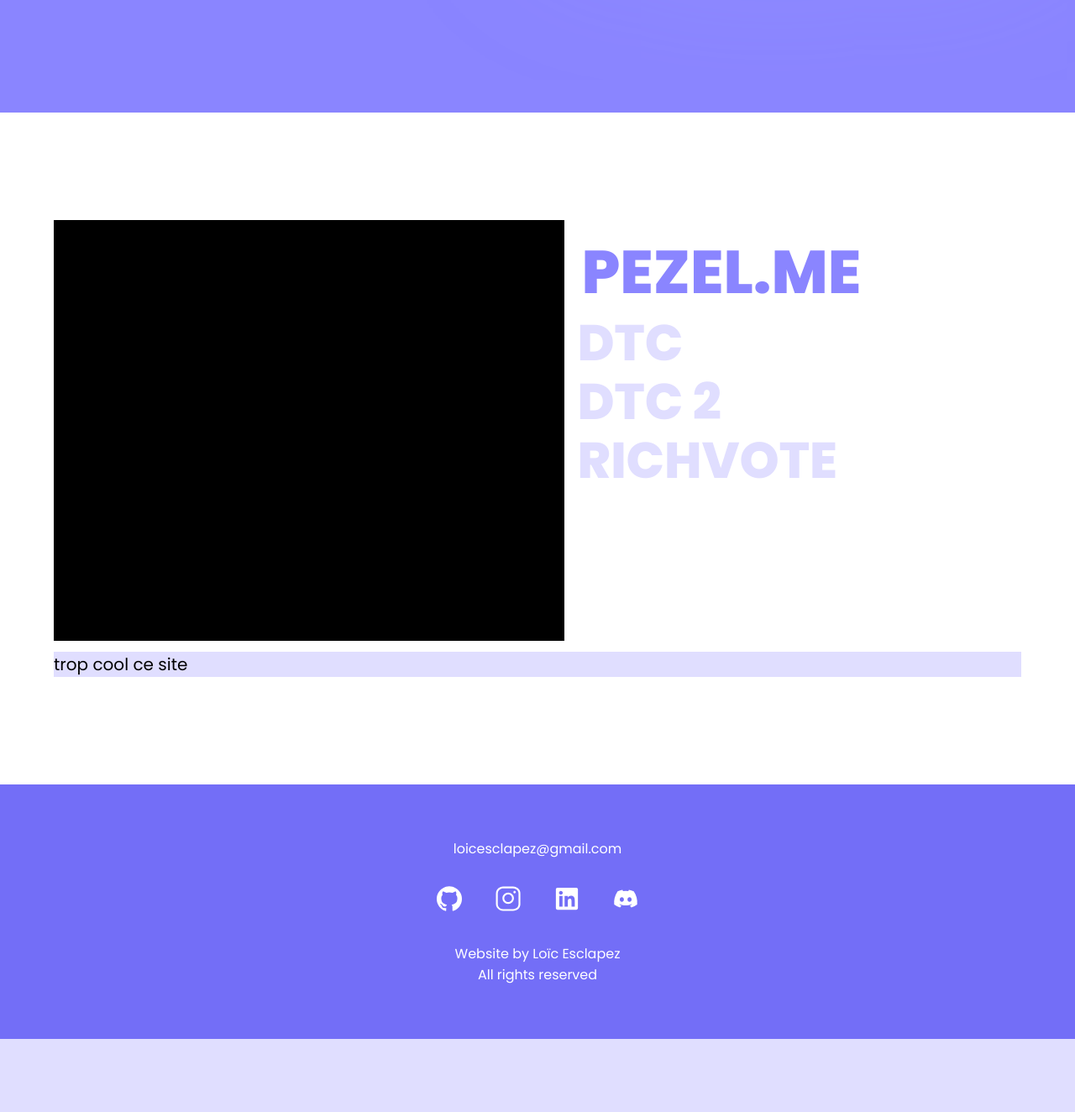
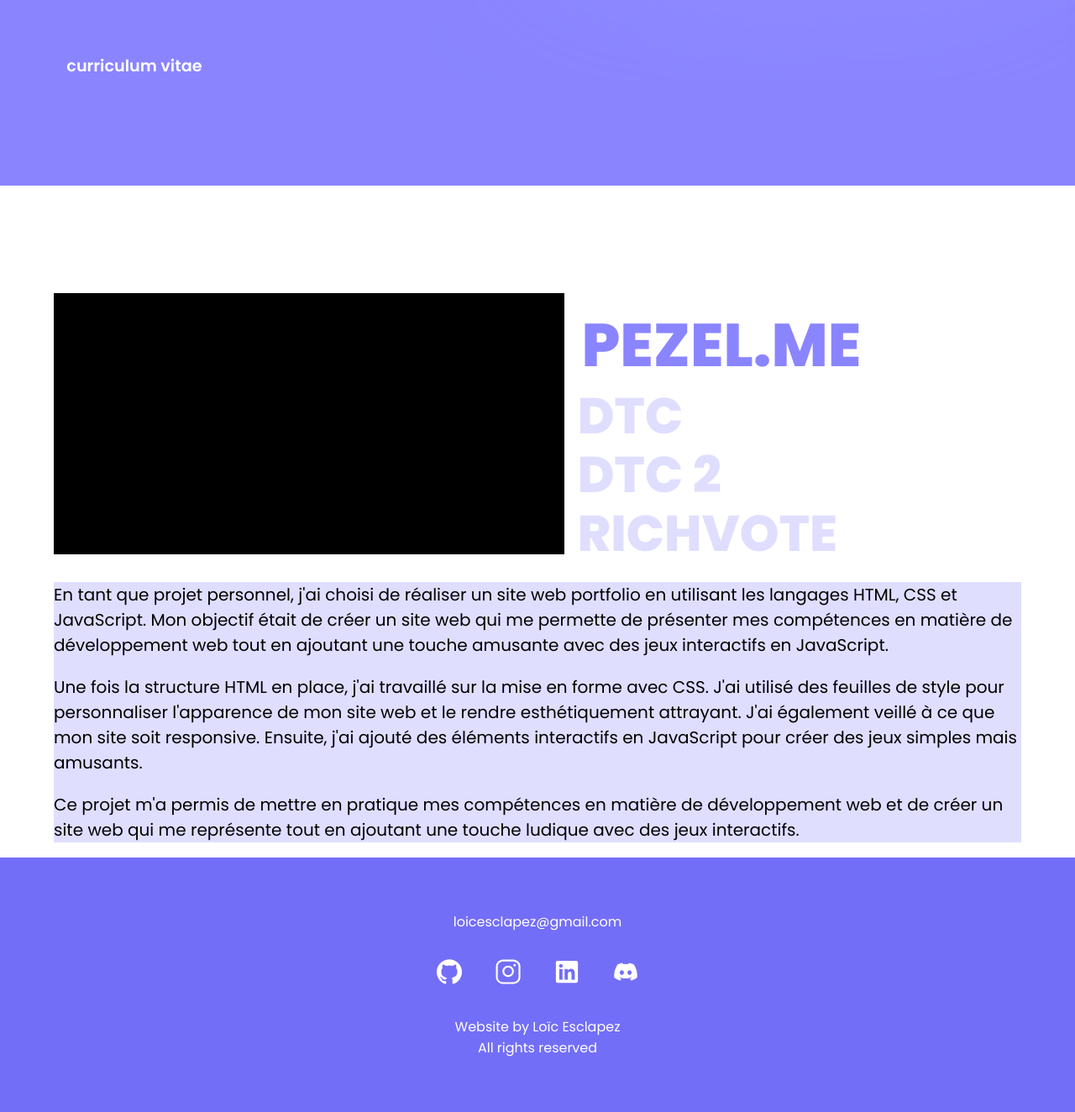
Before and after one commit to esclapezl/pezel.me, a plain HTML site: page index.html in a window 1280 px wide. Shown: the part 1684-3008 px from the top of the page at 84% size. Before the commit the page ends 2921 px from the top, so only its background shows below. Drawn offline with Linux system fonts and the light colour scheme.

Commit message:
ptit commit

```diff
--- a/Assets/CSS/more.css
+++ b/Assets/CSS/more.css
@@ -122,6 +122,11 @@
     margin: 5%;
 }
 
+.txtMoreLeft .link-wrapper{
+    display: inline-block;
+
+}
+
 @media screen and (max-width: 900px) {
 
     #more{
--- a/Assets/CSS/projects.css
+++ b/Assets/CSS/projects.css
@@ -164,6 +164,7 @@
     margin-right: 5%;
 }
 
+
 /* @media (max-width: 820px){
     .img-slider{
         width: 600px;
--- a/index.html
+++ b/index.html
@@ -191,7 +191,16 @@
               Aujourd'hui, je suis un étudiant en informatique épanoui et passionné, toujours à la recherche de nouvelles connaissances
               et de nouvelles expériences dans le monde de l'informatique et des jeux vidéo.
               J'aime explorer de nouveaux horizons, relever de nouveaux défis et partager ma passion avec les autres.
+
+              <br>
+              <br>
+              <br>
+
+              <div class="link-wrapper interactible" ><a href="Assets/CV.pdf" target=”_blank”>curriculum vitae</a></div>
             </div>
+
+
+
 
         </div>
 
@@ -308,8 +317,48 @@
 
         </div>
 
-        <div id="descriptionProjet">
-          trop cool ce site
+        <div id="descriptionsProjets">
+          <div id="descriptionProjet" class="active">
+            <p>
+              En tant que projet personnel, j'ai choisi de réaliser un site web portfolio en utilisant les langages HTML, CSS et JavaScript.
+              Mon objectif était de créer un site web qui me permette de présenter mes compétences en matière de développement web tout en ajoutant une touche amusante avec des jeux interactifs en JavaScript.
+            </p>
+
+
+
+            <p>
+              Une fois la structure HTML en place, j'ai travaillé sur la mise en forme avec CSS. J'ai utilisé des feuilles de style pour personnaliser l'apparence de mon site web et le rendre esthétiquement attrayant. J'ai également veillé à ce que mon site soit responsive.
+              Ensuite, j'ai ajouté des éléments interactifs en JavaScript pour créer des jeux simples mais amusants.
+            </p>
+
+            <P>
+              Ce projet m'a permis de mettre en pratique mes compétences en matière de développement web et de créer un site web qui me représente tout en ajoutant une touche ludique avec des jeux interactifs.
+            </P>
+          </div>
+
+          <div id="descriptionProjet" class="inactive">
+            <p>
+              Dig the Core (ou DTC) est le jeu que j'ai réalisé en 2022 pour ma toute première Game Jam qui a remporté la première place du concours. Il s'agissait de la Code Game Jam, un concours organisé
+              par l'IUT de montpellier chaque années.
+            </p>
+
+            <p>
+              Le thème pour cette Jam était "merveilles des profondeurs", que nous avons interprétré mon équipe et moi sous la forme d'un mineur nommé Pedro
+              explorant les profondeurs de la terre en résolvant des puzzles tout au long de son périple.
+            </p>
+
+            <p>
+              Le jeu à été crée sous Unity en C# de A à Z avec l'aide de 3 autres de mes amis de 1ère année qui m'accompagnaient sur le coté code et sur les graphismes.
+            </p>
+          </div>
+
+          <div id="descriptionProjet" class="inactive">
+            DTC 2
+          </div>
+
+          <div id="descriptionProjet" class="inactive">
+            RichVote
+          </div>
         </div>
 
 
```
Also changed, not shown: 1 other file.
